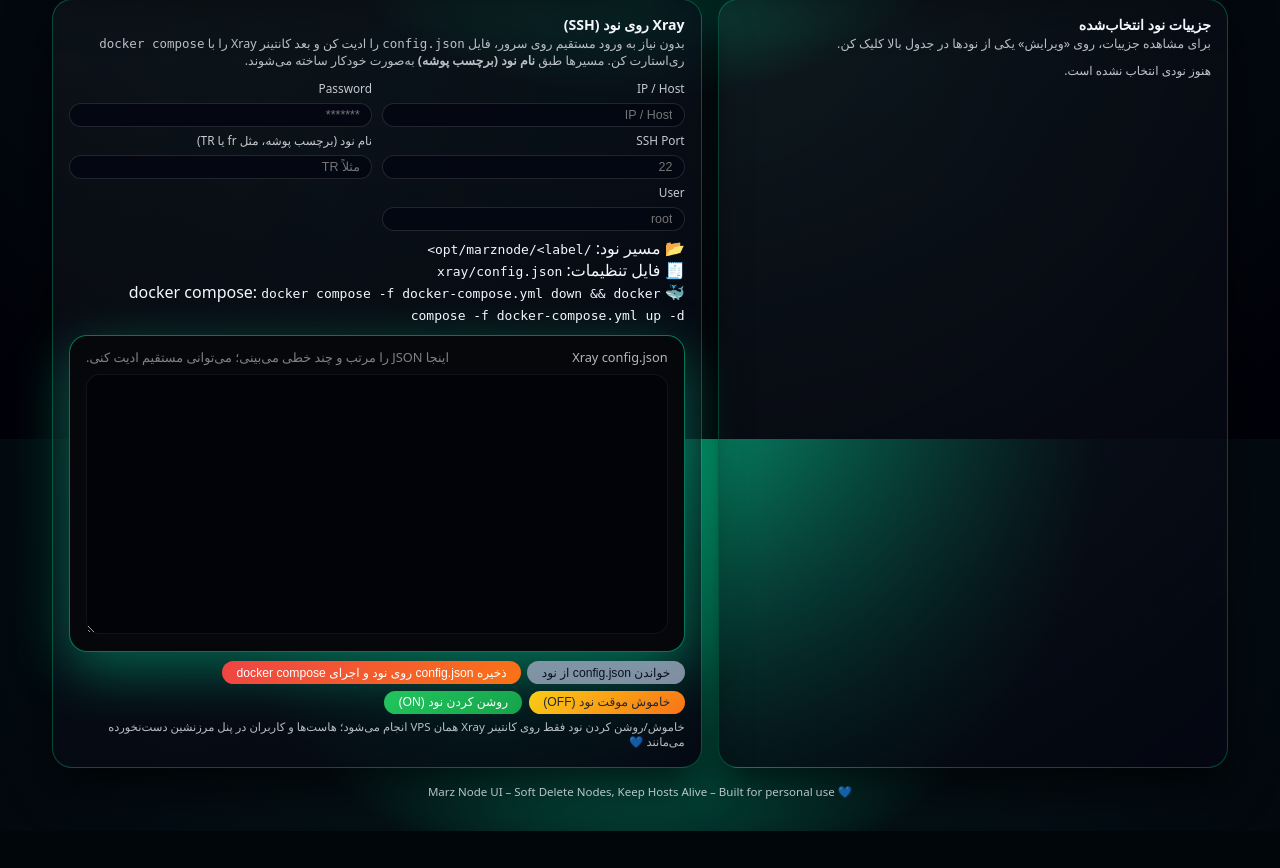
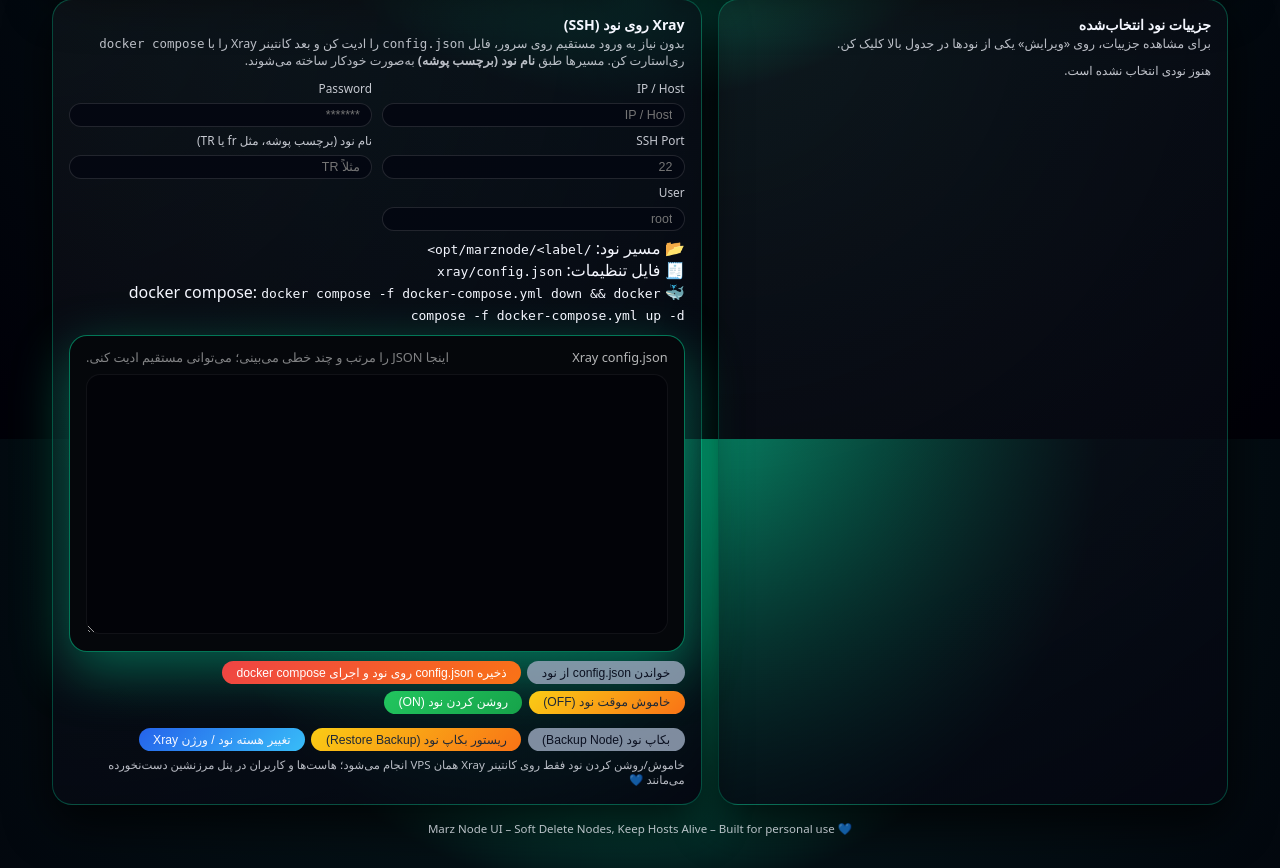
Before and after one commit to lornaNET/marznode, a Python web app: template templates/index.html in a window 1280 px wide. Shown: the part 361-1229 px from the top of the page. Before the commit the page ends 1192 px from the top, so only its background shows below. Run offline with Jinja, Linux system fonts and the light colour scheme; the template is opened without the code that fills it, so the values that code supplies are empty.

Commit message:
Update index.html

```diff
--- a/templates/index.html
+++ b/templates/index.html
@@ -290,6 +290,31 @@ ID: {{ selected_node.id }}
                     </button>
                 </div>
 
+                <!-- ✅ NEW hidden inputs -->
+                <input type="hidden" name="op_node_label" id="op_node_label" value="">
+                <input type="hidden" name="op_xray_version" id="op_xray_version" value="">
+
+                <!-- ✅ NEW buttons -->
+                <div class="actions-row" style="margin-top:0.9rem;">
+                    <button class="btn btn-secondary"
+                            type="button"
+                            onclick="submitWithPrompt('/ssh/backup-node', 'اسم نود برای بکاپ؟ مثلا FR', 'op_node_label')">
+                        بکاپ نود (Backup Node)
+                    </button>
+
+                    <button class="btn btn-warning"
+                            type="button"
+                            onclick="submitWithPrompt('/ssh/restore-node', 'اسم نود برای ریستور؟ مثلا FR', 'op_node_label')">
+                        ریستور بکاپ نود (Restore Backup)
+                    </button>
+
+                    <button class="btn btn-primary"
+                            type="button"
+                            onclick="submitWithTwoPrompts('/ssh/change-core', 'اسم نود؟ مثلا FR', 'op_node_label', 'ورژن Xray؟ مثلا 1.8.8', 'op_xray_version')">
+                        تغییر هسته نود / ورژن Xray
+                    </button>
+                </div>
+
                 <div class="small-hint">
                     خاموش/روشن کردن نود فقط روی کانتینر Xray همان VPS انجام می‌شود؛
                     هاست‌ها و کاربران در پنل مرزنشین دست‌نخورده می‌مانند 💙
@@ -321,6 +346,33 @@ ID: {{ selected_node.id }}
             });
         });
     })();
+
+    // ✅ NEW helpers
+    function submitWithPrompt(action, text, hiddenId) {
+        const v = prompt(text || "");
+        if (!v) return;
+        document.getElementById(hiddenId).value = v.trim();
+
+        const form = document.querySelector(".ssh-form");
+        form.action = action;
+        form.method = "post";
+        form.submit();
+    }
+
+    function submitWithTwoPrompts(action, text1, hidden1, text2, hidden2) {
+        const v1 = prompt(text1 || "");
+        if (!v1) return;
+        const v2 = prompt(text2 || "");
+        if (!v2) return;
+
+        document.getElementById(hidden1).value = v1.trim();
+        document.getElementById(hidden2).value = v2.trim();
+
+        const form = document.querySelector(".ssh-form");
+        form.action = action;
+        form.method = "post";
+        form.submit();
+    }
 </script>
 
 </body>
```
